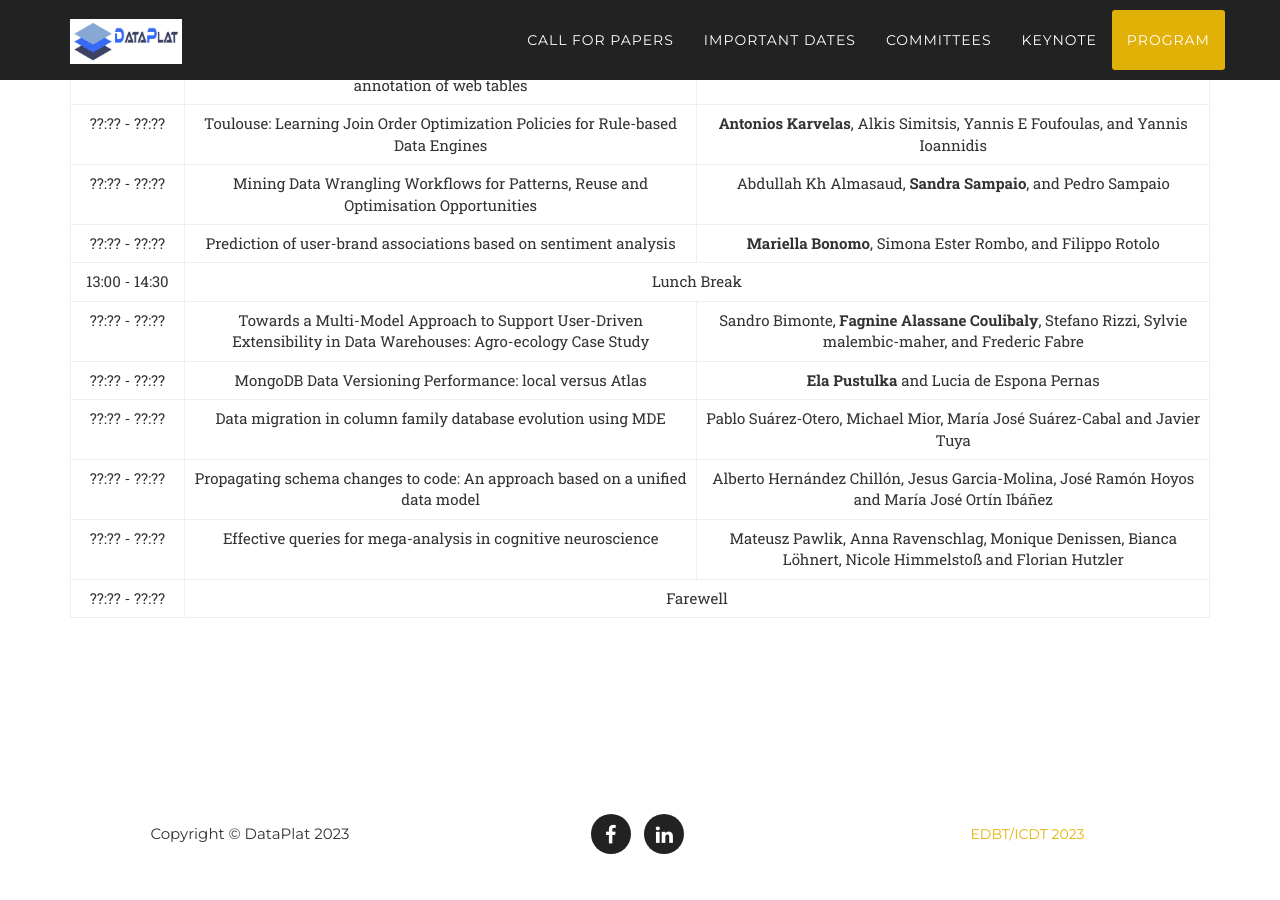
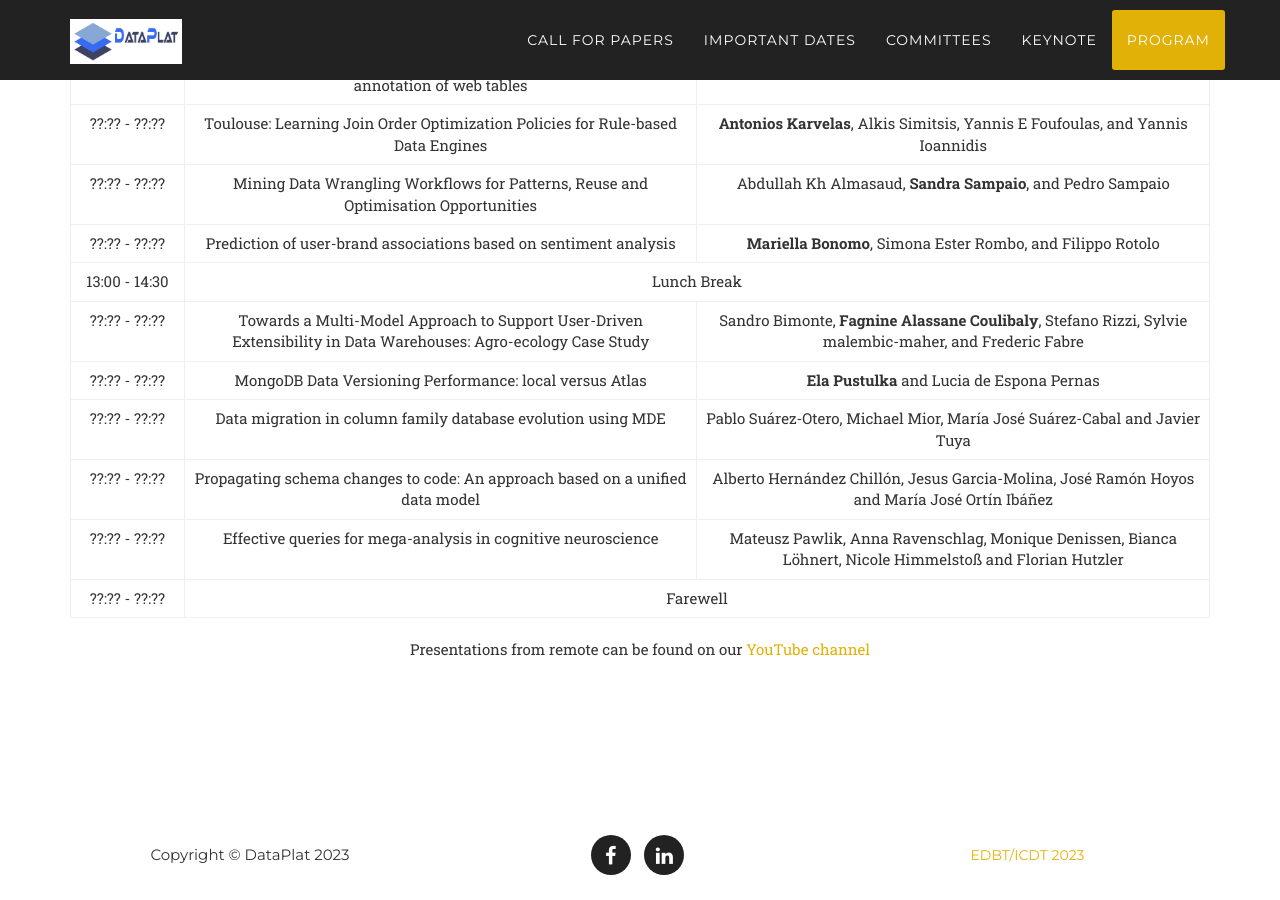
Before and after one commit to big-unibo/dataplat2024, a Jekyll site: the page built from index.html, in a window 1280 px wide and 900 px high, scrolled down 4794 px. Built offline with Jekyll 4.4.1, drawn with Linux system fonts in a browser that asks for light colours; some web fonts are replaced; before the commit the page ends 5673 px from its top, so only the background shows below that.

Commit message:
working on the program

```diff
--- a/_includes/program.html
+++ b/_includes/program.html
@@ -44,6 +44,7 @@
                     </div>
                 </div>
 
+            Presentations from remote can be found on our <a href="https://www.youtube.com/playlist?list=PL4Qa0cbi8qPFd2r-4Hh5lPKcYNxa9GCa-">YouTube channel</a>
             </div>
         </div>
     </div>
```
